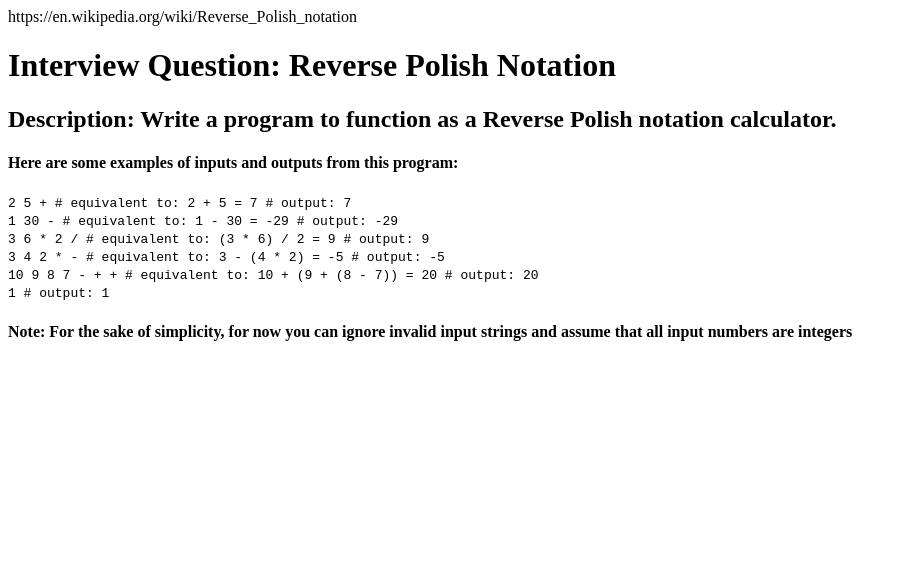
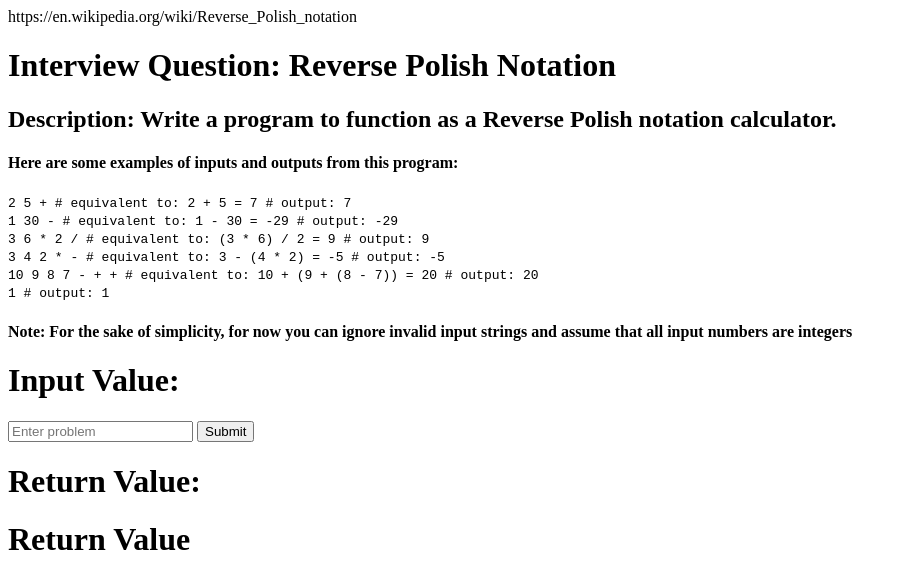
Before and after one commit to SCD346/Reverse_Polish_Notation, a plain HTML site: page index.html in a window 1280 px wide. Shown: the whole page, without its empty margins (0-907 px from the left). Drawn offline with Linux system fonts and the light colour scheme.

Commit message:
page structure done

```diff
--- a/index.html
+++ b/index.html
@@ -38,6 +38,21 @@
                 </code>
                 <h4>Note: For the sake of simplicity, for now you can ignore invalid input strings and assume that all input numbers are integers</h4>
 
+
+                <div class="input-container" >
+                    <div id="input-sub-container"><h1>Input Value:
+                      <h1 id="inputValue"></h1></h1>
+                    </div>
+                  <input class="prob-input" id="prob-input" type="text" placeholder="Enter problem">
+                  <button id="submit-button">Submit</button>
+                </div>
+
+                <div class="return-container">
+                  <h1>Return Value:</h1>
+                  <h1 id="returnValue">Return Value</h1>
+                </div>
+
 <script src="script.js"></script>
+
 </body>
 </html>
```
